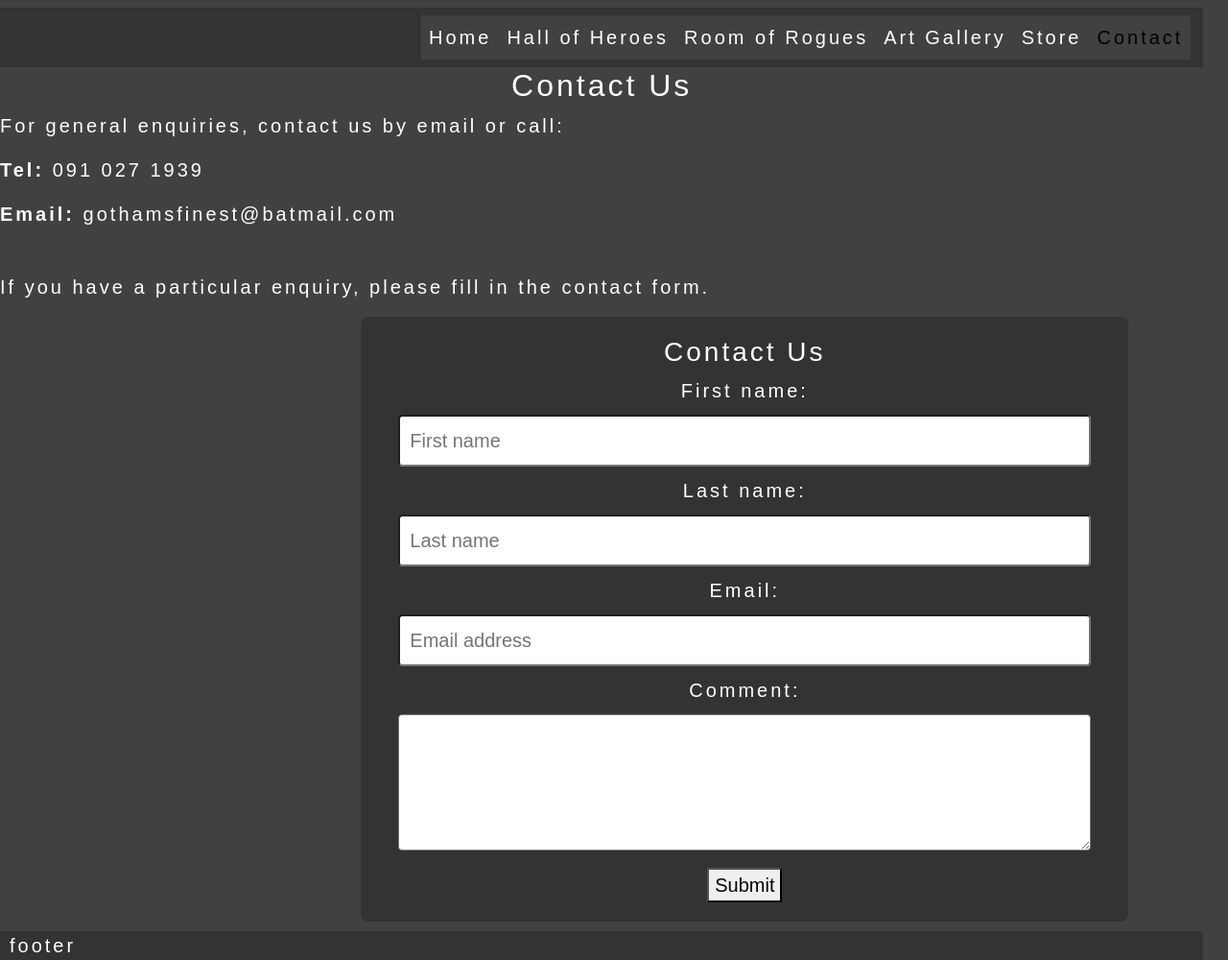
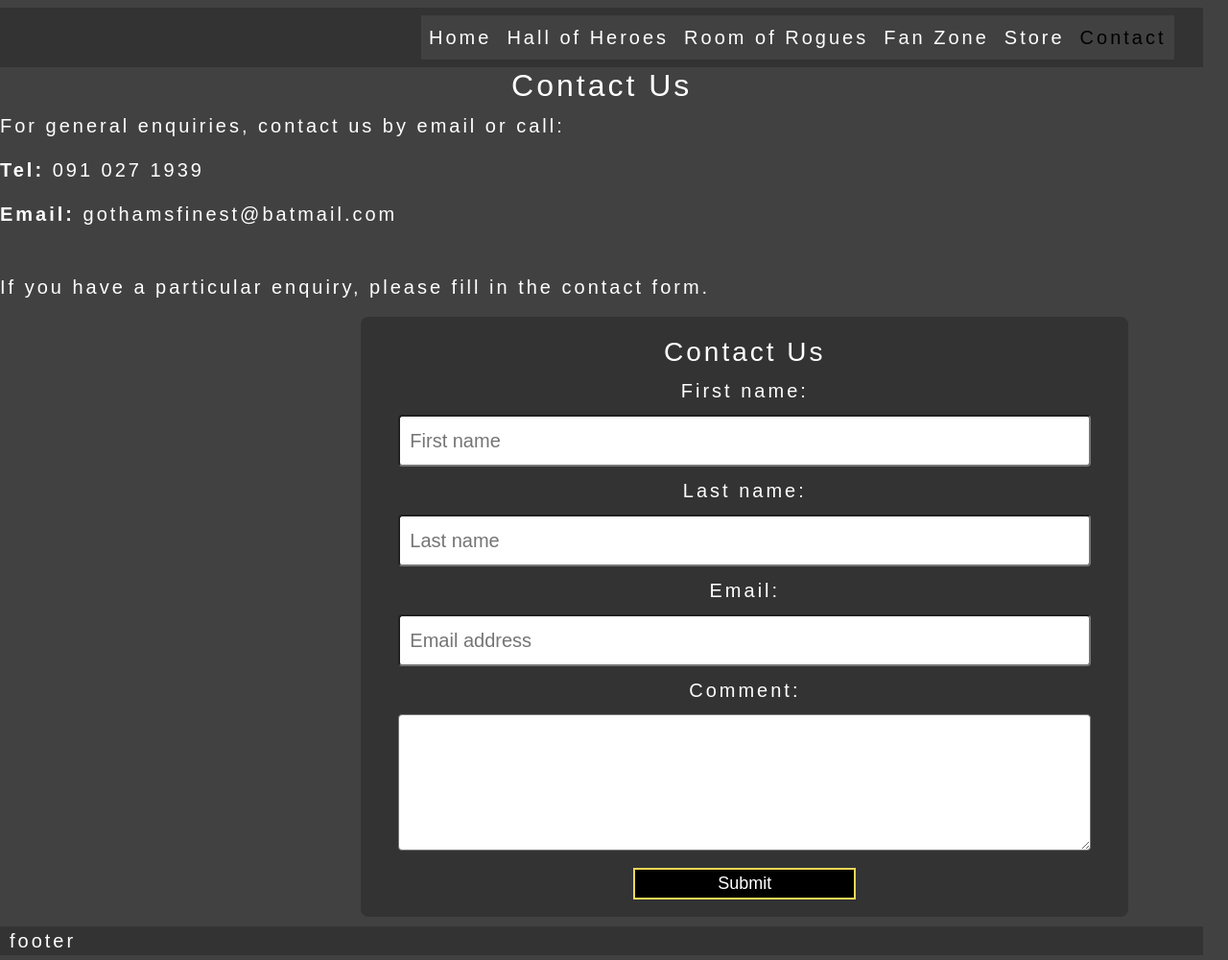
Before and after one commit to G00419061/GothamsFinest, a PHP site: page /contact.html in a window 1280 px wide. Shown: the part 172-1172 px from the top of the page at 96% size. Run offline with PHP 8.4, Linux system fonts and the light colour scheme; some web fonts are replaced.

Commit message:
art gallery turned into fan zone

```diff
--- a/GothamsFinest/contact.html
+++ b/GothamsFinest/contact.html
@@ -43,7 +43,7 @@
           </div>
 
           <div class="carousel-item">
-            <img src="img/gift_shop_cover.jpg" class="d-block w-100" alt="shop front">
+            <img src="" class="d-block w-100" alt="">
             <div class="carousel-caption d-none d-md-block">
               <h2>Gift Shop</h2>
               <p>Check out our store for some exciting merch.</p>
@@ -52,11 +52,11 @@
           </div>
 
           <div class="carousel-item">
-            <img src="img/art_gallery_cover.jpg" class="d-block w-100" alt="person drawing">
+            <img src="" class="d-block w-100" alt="">
             <div class="carousel-caption d-none d-md-block">
-              <h2>Art Gallery</h2>
-              <p>View our amazing fan art collection submitted by many talented artists</p>
-              <a href="art_gallery.php" class="card_button">See More...</a>
+              <h2>Fan Zone</h2>
+              <p>Upload and view your favourite Batman Fanart or join in on fascinating discussions</p>
+              <a href="fan_zone.php" class="card_button">See More...</a>
             </div>
           </div>
         </div>
@@ -97,7 +97,7 @@
               <a class="nav-link" href="room_of_rogues.php">Room of Rogues</a>
             </li>
             <li class="nav-item">
-              <a class="nav-link" href="art_gallery.php">Art Gallery</a>
+              <a class="nav-link" href="fan_zone.php">Fan Zone</a>
             </li>
             <li class="nav-item">
               <a class="nav-link" href="store.php">Store</a>
--- a/GothamsFinest/css/style.css
+++ b/GothamsFinest/css/style.css
@@ -392,3 +392,52 @@ footer, .footer-index {
   background-color: #F0D755;
   color: #000;
 }
+
+.log-in{
+  margin-left: 20%;
+}
+
+.log-in button{
+  border: none;
+  outline: 0;
+  color: white;
+  background-color: #000;
+  text-align: center;
+  cursor: url('../img/cursor.png'), auto;
+  width: 100%;
+  font-size: 18px;
+  outline-style: solid;
+  outline-color: #F0D755;
+  outline-width: 2px;
+  padding-left: 12px;
+  padding-right: 12px;;
+}
+
+.log-in button:hover{
+  background-color: #F0D755;
+  color: #000;
+}
+
+.button-group button{
+  border: none;
+  outline: 0;
+  color: white;
+  background-color: #000;
+  text-align: center;
+  cursor: url('../img/cursor.png'), auto;
+  width: 30%;
+  font-size: 18px;
+  outline-style: solid;
+  outline-color: #F0D755;
+  outline-width: 2px;
+}
+
+.button-group button:hover{
+  background-color: #F0D755;
+  color: #000;
+}
+
+.villain_text{
+  margin-left: 5%;
+  color: #fff;
+}
```
Also changed, not shown: GothamsFinest/fan_zone.php (renamed from GothamsFinest/art_gallery.php, +26 -9 lines), GothamsFinest/hall_of_heroes.php (+6 -6 lines), GothamsFinest/index.php (+6 -6 lines), GothamsFinest/room_of_rogues.php (+13 -6 lines), GothamsFinest/store.php (+6 -6 lines), GothamsFinest/img/characters/harleen_quinzel.jpg (added).
